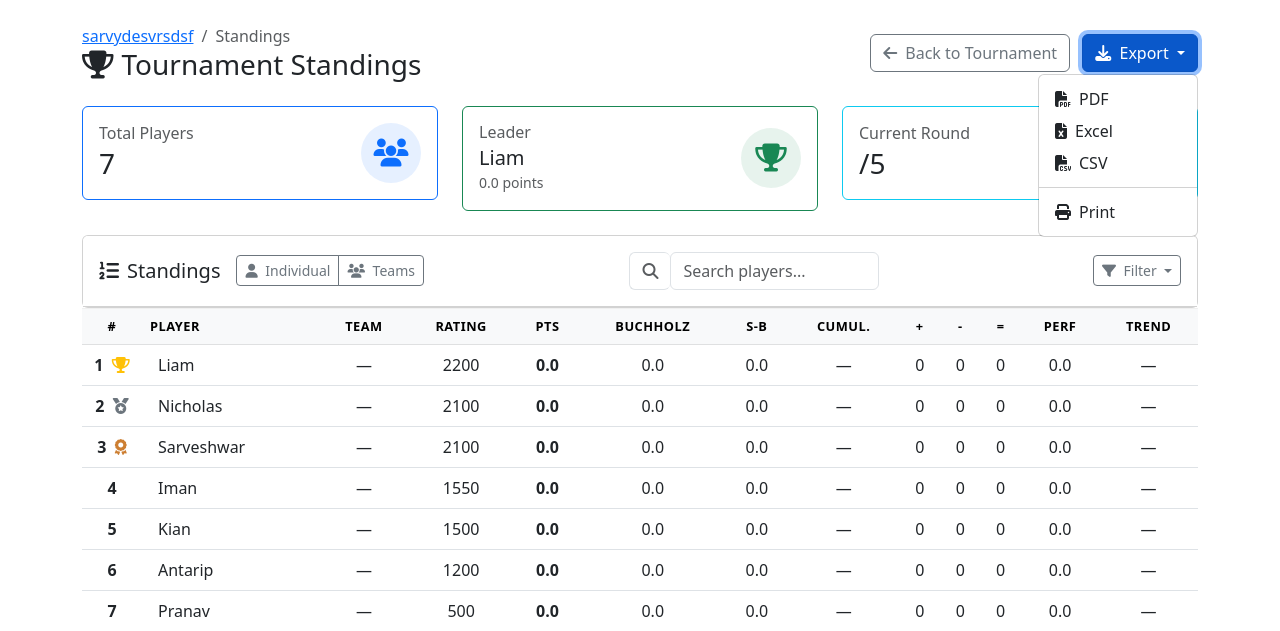
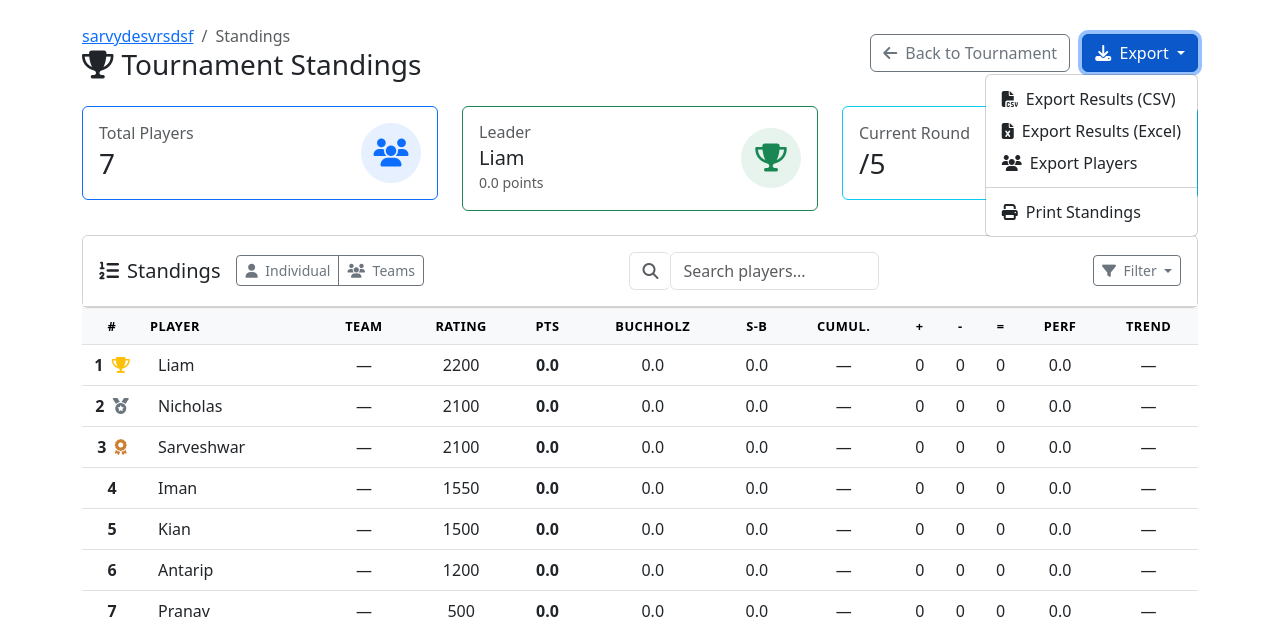
Before and after one commit to SarveshwarSenthilKumar/ChessPairings, a Flask app: page /tournament/2/standings in a window 1280 px wide, after a click on "Export". Shown: the part 56-687 px from the top of the page. Run offline with Flask 3, Linux system fonts and the light colour scheme; the visitor is signed in with stand-in values (Sample User, id 1); data comes from the database, SQL or seed files in the repository; some libraries are stand-ins or nearby versions.

Commit message:
Fixed export button in full standings page

```diff
--- a/ideas.txt
+++ b/ideas.txt
@@ -29,5 +29,3 @@ Prevent removing a bye once the round has concluded
 Prevent requesting a bye once the round has concluded
 
 Create an ai synopsys for rounds and the entire tournament as well
-
-make sure that the export button in the pairings page actually work
--- a/templates/tournament/standings.html
+++ b/templates/tournament/standings.html
@@ -53,11 +53,13 @@
                 <i class="fas fa-download me-1"></i> Export
             </button>
             <ul class="dropdown-menu dropdown-menu-end">
-                <li><a class="dropdown-item" href="#"><i class="fas fa-file-pdf me-2"></i>PDF</a></li>
-                <li><a class="dropdown-item" href="#"><i class="fas fa-file-excel me-2"></i>Excel</a></li>
-                <li><a class="dropdown-item" href="#"><i class="fas fa-file-csv me-2"></i>CSV</a></li>
+                <li><a class="dropdown-item" href="{{ url_for('tournament.export_results', tournament_id=tournament.id) }}"><i class="fas fa-file-csv me-2"></i>Export Results (CSV)</a></li>
+                <li><a class="dropdown-item" href="{{ url_for('tournament.export_results', tournament_id=tournament.id, format='xlsx') }}"><i class="fas fa-file-excel me-2"></i>Export Results (Excel)</a></li>
+                {% if tournament.status != 'completed' %}
+                <li><a class="dropdown-item" href="{{ url_for('tournament.export_players', tournament_id=tournament.id) }}"><i class="fas fa-users me-2"></i>Export Players</a></li>
+                {% endif %}
                 <li><hr class="dropdown-divider"></li>
-                <li><a class="dropdown-item" href="#"><i class="fas fa-print me-2"></i>Print</a></li>
+                <li><a class="dropdown-item" href="{{ url_for('tournament.standings', tournament_id=tournament.id, print=1) }}" target="_blank"><i class="fas fa-print me-2"></i>Print Standings</a></li>
             </ul>
         </div>
         {% if is_round_complete and has_next_round %}
```
